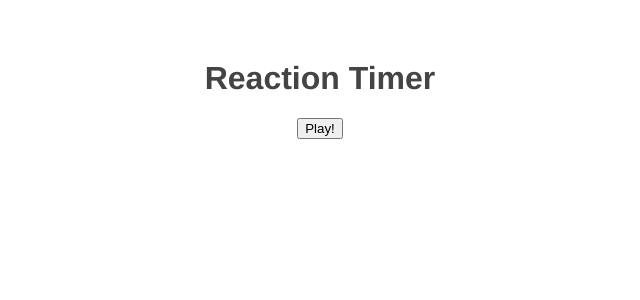
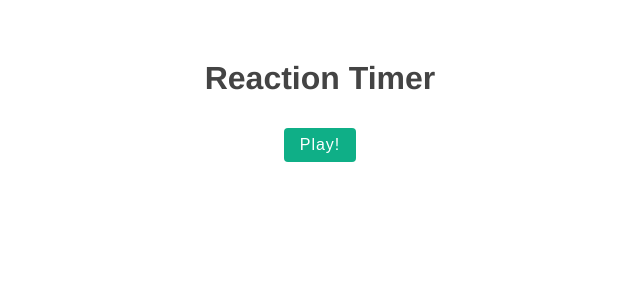
Before and after one commit to sevro49/Reaction-Timer-Game, a Vue app: page / in a window 1280 px wide. Shown: the top 300 px of the page, without its empty margins (320-960 px from the left). Built offline with nearby package versions, Linux system fonts and the light colour scheme.

Commit message:
added score and rank

```diff
--- a/src/App.vue
+++ b/src/App.vue
@@ -47,4 +47,21 @@
     color: #444;
     margin-top: 60px;
 }
+
+button{
+    background: #0faf87;
+    color: white;
+    border: none;
+    padding: 8px 16px;
+    border-radius: 4px;
+    font-size: 16px;
+    letter-spacing: 1px;
+    cursor: pointer;
+    margin: 10px;
+}
+
+button[disabled]{
+    opacity: .2;
+    cursor: not-allowed;
+}
 </style>
--- a/src/components/Results.vue
+++ b/src/components/Results.vue
@@ -1,11 +1,33 @@
 <template>
     <p>Reaction Time: {{ score }}ms</p>
+    <p class="rank">{{ rank }}</p>
 </template>
 
 <script>
 export default {
     props: ["score"],
+    data() {
+        return {
+            rank: null,
+        };
+    },
+
+    mounted() {
+        if (this.score < 250) {
+            this.rank = "Ninja Fingers";
+        } else if (this.score < 400) {
+            this.rank = "Rapid Reflexes";
+        } else {
+            this.rank = "Snail Pace...";
+        }
+    },
 };
 </script>
 
-<style></style>
+<style>
+.rank {
+    font-size: 1.4em;
+    color: #0faf87;
+    font-weight: bold;
+}
+</style>
```
